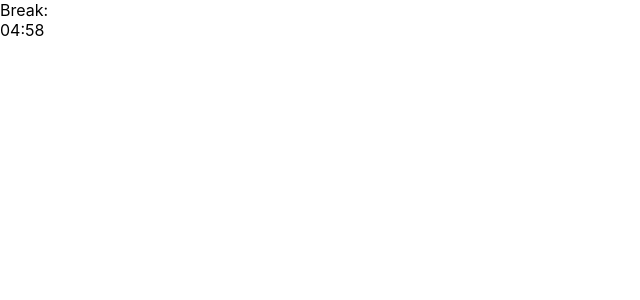
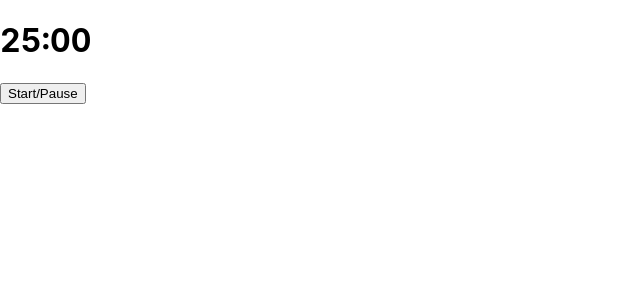
Before and after one commit to jamesjlyons/pomodo, a Next.js app: page / in a window 1280 px wide. Shown: the top 300 px of the page, without its empty margins (0-640 px from the left). Built offline with nearby package versions, Linux system fonts and the light colour scheme.

Commit message:
25 to 5 min timer

```diff
--- a/app/Pomodoro.tsx
+++ b/app/Pomodoro.tsx
@@ -2,11 +2,20 @@
 import { useState, useEffect } from "react"
 
 export default function Pomodoro() {
-    const [minutes, setMinutes] = useState(0)
-    const [seconds, setSeconds] = useState(5)
+    const [minutes, setMinutes] = useState(25)
+    const [seconds, setSeconds] = useState(0)
+    const [shortCount, setShortCount] = useState(0)
     const [displayMessage, setDisplayMessage] = useState(false)
+    const [timerStart, setTimerStart] = useState(false);
+
+
+    function handlePomodoroStart() {
+        setTimerStart(!timerStart);
+      console.log(timerStart)
+    }
 
     useEffect(() => {
+        if (timerStart) {
             let interval = setInterval(() => {
                 clearInterval(interval)
 
@@ -26,8 +35,10 @@ export default function Pomodoro() {
                 setSeconds(seconds - 1)
                 }
         }, 1000)
-    }, [seconds])
+        }
+    }, [timerStart, seconds])
 
+//   add 0 to minutes and seconds if less than 10
     const timerMinutes = minutes < 10 ? `0${minutes}` : minutes
     const timerSeconds = seconds < 10 ? `0${seconds}` : seconds
 
@@ -36,8 +47,11 @@ export default function Pomodoro() {
         <div className="message">
           {displayMessage && <div>Break:</div>}
         </div>
-        <div className="timer">
+        <h1 className="timer">
           {timerMinutes}:{timerSeconds}
+        </h1>
+        <div className="controls">
+            <button onClick={handlePomodoroStart}>Start/Pause</button>
         </div>
       </div>
     )
--- a/app/globals.css
+++ b/app/globals.css
@@ -24,6 +24,10 @@ a {
   box-sizing: border-box;
 }
 
+.timer {
+  font-variant-numeric: tabular-nums;
+}
+
 @media (prefers-color-scheme: dark) {
   html {
     color-scheme: dark;
@@ -31,5 +35,8 @@ a {
   body {
     color: white;
     background: black;
+    display: grid;
+    place-items: center;
+    height: 100vh;
   }
 }
```
Lines whose indentation alone changed are shown as unchanged.
